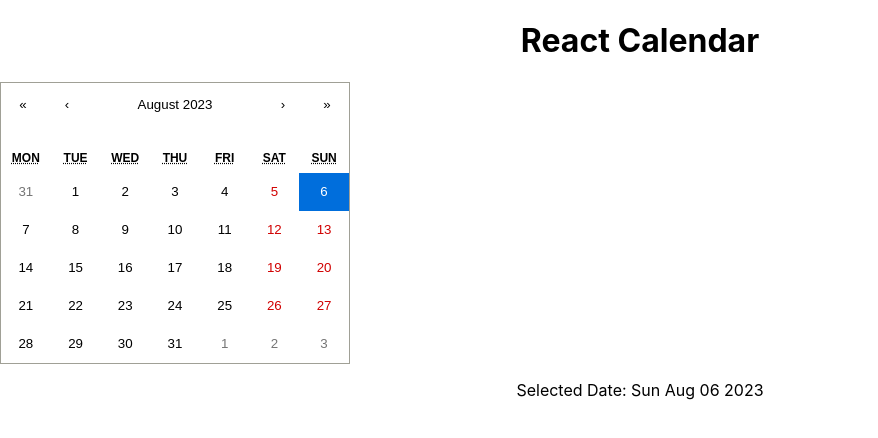
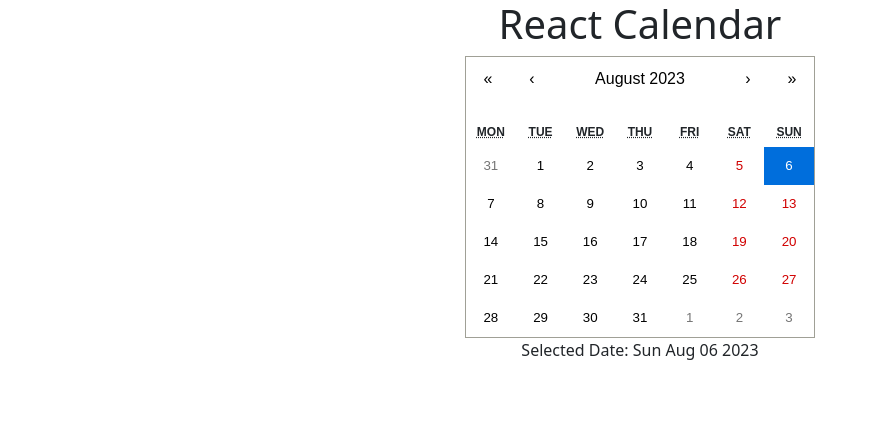
Before and after one commit to mghondo/React-Calendar, a React (Create React App) app in the folder react-calendar/: page / in a window 1280 px wide. Shown: the top 438 px of the page, without its empty margins (0-878 px from the left). Built offline with nearby package versions, Linux system fonts and the light colour scheme.

Commit message:
Bootstrap installed. Content centered.

```diff
--- a/react-calendar/package.json
+++ b/react-calendar/package.json
@@ -7,6 +7,7 @@
     "@testing-library/react": "^13.4.0",
     "@testing-library/user-event": "^13.5.0",
     "@wojtekmaj/date-utils": "^1.5.0",
+    "bootstrap": "^5.3.1",
     "clsx": "^2.0.0",
     "get-user-locale": "^2.3.0",
     "prop-types": "^15.8.1",
--- a/react-calendar/src/App.js
+++ b/react-calendar/src/App.js
@@ -9,7 +9,7 @@
   return (
     <div className="App">
       <h1 className="text-center">React Calendar</h1>
-      <div className="calendar-container">
+      <div className="calendar-container d-flex justify-content-center">
         <Calendar onChange={setDate} value={date} />
       </div>
       <p className="text-center">
```
Also changed, not shown: react-calendar/src/index.js (+7 -6 lines), 1 other file (tests, documents, lock files or other folders).
